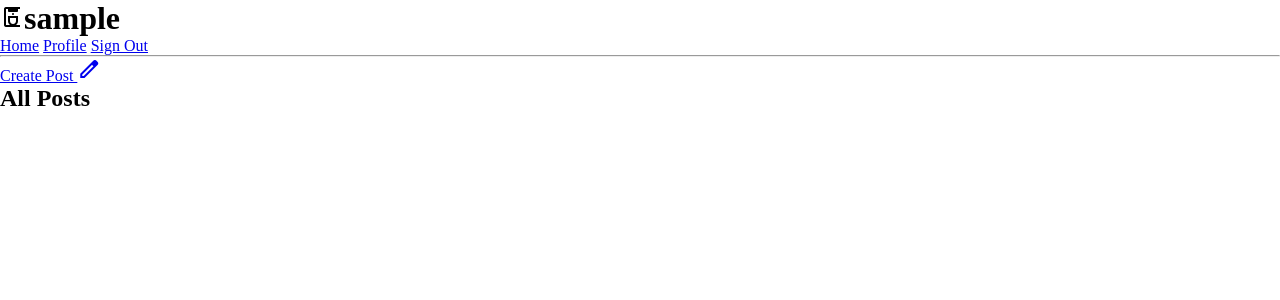
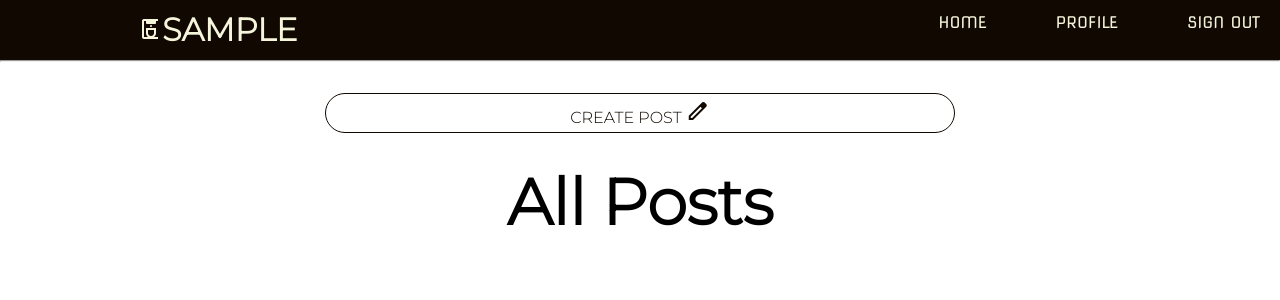
Before and after one commit to musangisilvia/virtual-coffeeShop, a Flask app: page /timeline in a window 1280 px wide. Shown: the top 300 px of the page. Run offline with Flask 3, Linux system fonts and the light colour scheme; the visitor is signed in with stand-in values (Sample User, id 1); data that the repository does not hold is empty.

Commit message:
add styles for the timeline page

```diff
--- a/flaskr/static/timeline-styles.css
+++ b/flaskr/static/timeline-styles.css
@@ -1,4 +1,106 @@
+@import url('https://fonts.googleapis.com/css2?family=Montserrat:wght@100;200;300&family=Nova+Square&display=swap');
 * {
     margin: 0;
     padding: 0;
 }
+
+header {
+    background-color: #100801;
+    color: beige;
+    height: 60px;
+}
+
+header h1 {
+    padding: 10px;
+    margin-left: 10%;
+    font-size: 2em;
+    text-transform: uppercase;
+    font-family: 'Montserrat', sans-serif;
+}
+
+nav {
+    position: absolute;
+    top: 0;
+    right: 0;
+    padding: 13px 20px 0 20px;
+}
+
+nav a {
+    color: beige;
+    margin-left: 65px;
+    text-decoration: none;
+    text-transform: uppercase;
+    font-family: 'Nova Square', sans-serif;
+    font-weight: lighter;
+}
+
+nav a span.logout {
+    padding-top: 20px;
+}
+
+.create_post {
+    margin: 2% 25%;
+    padding: 5px;
+    text-align: center;
+}
+
+.create_post a {
+    display: block;
+    padding: 5px;
+    border: 1px solid #100801;
+    border-radius: 20px;
+    color: #100801;
+    text-decoration: none;
+    text-transform: uppercase;
+    font-family: 'Montserrat', sans-serif;
+}
+
+.create_post a:hover {
+    background-color: #100801;
+    color: beige;
+}
+
+.recent_posts {
+    width: 70%;
+    margin: 0 15%;
+}
+
+.recent_posts h1 {
+    font-family: 'Montserrat', sans-serif;
+    font-size: 4em;
+    text-align: center;
+}
+
+div.individual_post {
+    width: 70%;
+    padding: 30px;
+    margin: 3% 15%;
+    box-shadow: 0 0 10px rgba(0,0,0,.5);
+    transition: all .3s ease-in-out;
+    border-radius: 25px;
+}
+
+div.individual_post h3 {
+    font-family: 'Montserrat', sans-serif;
+    font-size: large;
+    text-transform: uppercase;
+}
+
+div.individual_post h3 span.time {
+    float: right;
+    font-size: small;
+}
+
+div.individual_post p {
+    clear: both;
+    padding: 25px;
+    font-size: 20px;
+    font-family: 'Nova Square', sans-serif;
+}
+
+div.individual_post a {
+    text-decoration: none;
+    color: #100801;
+    margin-top: 5%;
+    padding: 10px;
+}
```
